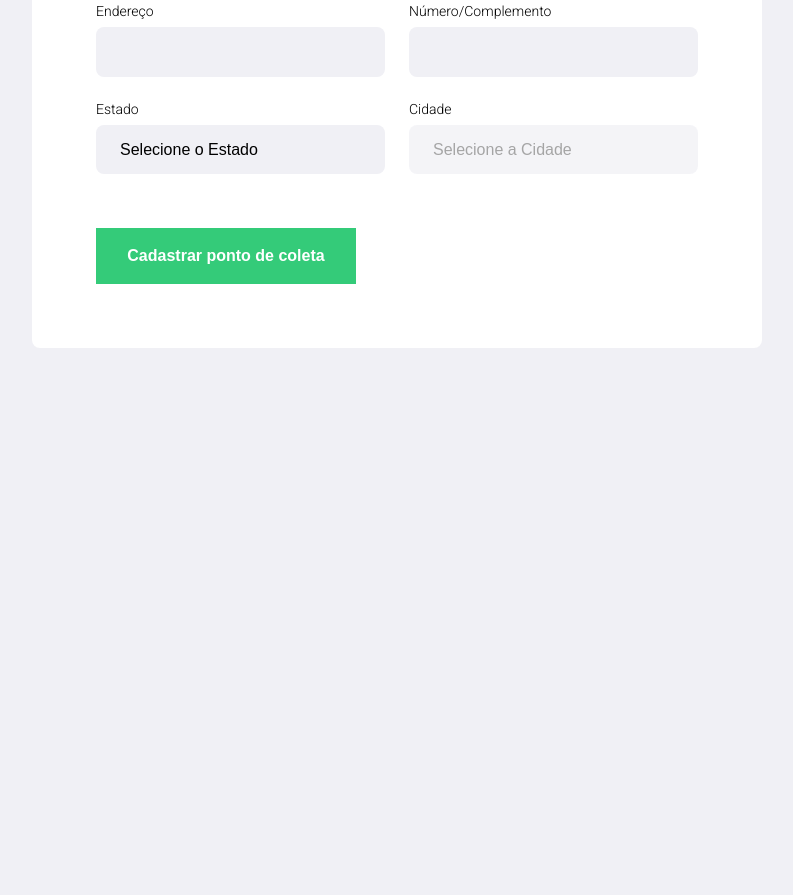
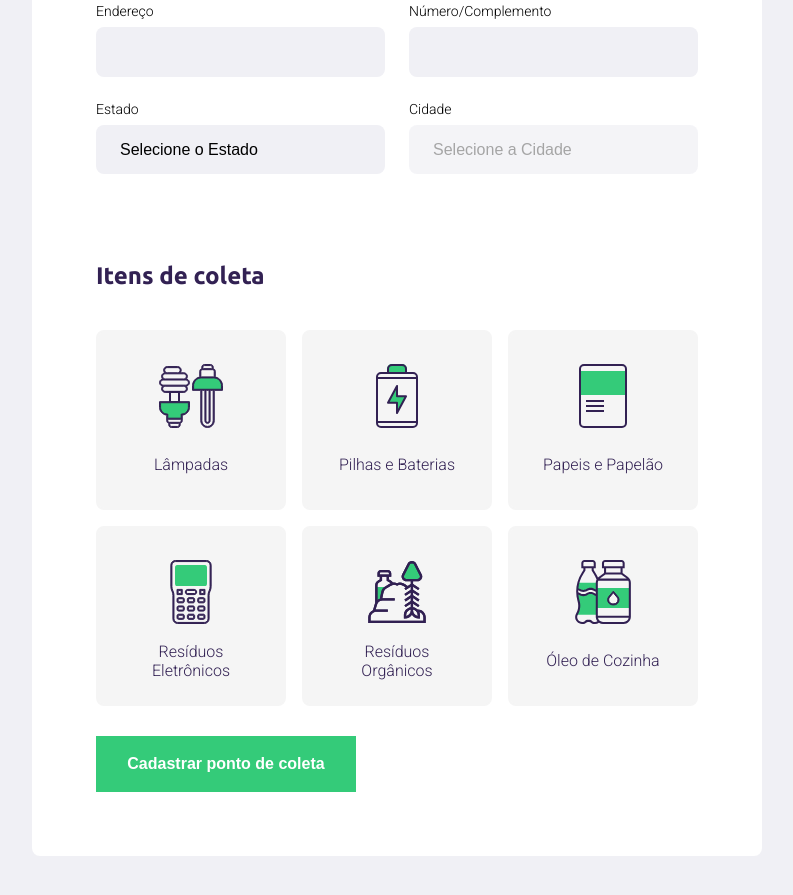
Before and after one commit to alvaropsouza/ecoleta, a plain HTML site: page create-point.html in a window 1280 px wide. Shown: the part 505-1400 px from the top of the page, without its empty margins (243-1036 px from the left). Before the commit the page ends 933 px from the top, so only its background shows below. Drawn offline with Linux system fonts and the light colour scheme; no server answers.

Commit message:
Added list of items
- Images;
- New Style while selected;
- list.

```diff
--- a/create-point.html
+++ b/create-point.html
@@ -33,24 +33,24 @@
 
                 <div class="field">
                     <label for="">Nome da entidade</label>
-                    <input type="text" name="name">
+                    <input type="text" name="name" required>
                 </div>
 
                 <div class="field-group">
                     <div class="field">
                         <label for="Adress">Endereço</label>
-                        <input type="text" name="adress">
+                        <input type="text" name="adress" required>
                     </div>
                     <div class="field">
                         <label for="Adress2">Número/Complemento</label>
-                        <input type="text" name="adress2">
+                        <input type="text" name="adress2" required>
                     </div>
                 </div>
 
                 <div class="field-group">
                     <div class="field">
                         <label for="state">Estado</label>
-                        <select name="uf">
+                        <select name="uf" required>
                             <option value="">Selecione o Estado</option>
                         </select>
 
@@ -58,13 +58,55 @@
                     </div>
                     <div class="field">
                         <label for="city">Cidade</label>
-                        <select name="city" disabled>
+                        <select name="city" disabled required>
                             <option value="">Selecione a Cidade</option>
                         </select>
 
                     </div>
                 </div>
             </fieldset>
+
+            <fieldset>
+                <legend>
+                    <h2>Itens de coleta</h2>
+                </legend>
+
+                <div class="items-grid">
+                    <li data-id="1">
+                        <img src="/assets/lampadas.svg" alt="Lâmpadas">
+                        <span>Lâmpadas</span>
+                    </li>
+
+                    <li data-id="2">
+                        <img src="assets/baterias.svg" alt="Pilhas e Baterias">
+                        <span>Pilhas e Baterias</span>
+                    </li>
+
+                    <li data-id="3">
+                        <img src="assets/papeis-papelao.svg" alt="Papéis e Papelão">
+                        <span>Papeis e Papelão</span>
+                    </li>
+
+                    <li data-id="4">
+                        <img src="assets/eletronicos.svg" alt="Resíduos Eletrônicos">
+                        <span>Resíduos Eletrônicos</span>
+                    </li>
+
+                    <li data-id="5">
+                        <img src="assets/organicos.svg" alt="Resíduos Orgânicos">
+                        <span>Resíduos Orgânicos</span>
+                    </li>
+
+                    <li data-id="6">
+                        <img src="assets/oleo.svg" alt="Óleo de Cozinha">
+                        <span>Óleo de Cozinha</span>
+                    </li>
+                </div>
+
+
+
+            </fieldset>
+
             <button type="submit">Cadastrar ponto de coleta</button>
         </form>
     </div>
--- a/scripts/create-point.js
+++ b/scripts/create-point.js
@@ -26,12 +26,15 @@
 
     const url = `https://servicodados.ibge.gov.br/api/v1/localidades/estados/${ufValue}/municipios`
 
+    citySelect.innerHTML = "<option value>Selecione a Cidade</option>"
+    citySelect.disabled = true
+
     fetch(url)
     .then( res => res.json() )
     .then( cities => {
 
         for(const city of cities) {
-            citySelect.innerHTML += `<option value="${city.id}">${city.nome}</option>`
+            citySelect.innerHTML += `<option value="${city.nome}">${city.nome}</option>`
         }
         citySelect.disabled = false;
     } )
@@ -40,3 +43,20 @@
 document
     .querySelector("select[name=uf]")
     .addEventListener("change", getCities)
+
+// Collect items
+
+const itemsToColect = document.querySelectorAll(".items-grid li")
+
+/*Easier way to select every item of a list u want, without using 'example.length; i++'*/
+for(const item of itemsToColect) {
+    item.addEventListener("click", handleSelectedItem)
+}
+
+function handleSelectedItem(event) {
+    const itemLi = event.target
+    // Add or remove a class with javascript '.toggle' do both(.add only add, .remove only remove)
+    itemLi.classList.toggle("selected")
+    const itemId = itemLi.dataset.id
+
+}
--- a/styles/create-point.css
+++ b/styles/create-point.css
@@ -120,3 +120,56 @@
 form button:hover {
     background-color: #2fb86e;
 }
+
+.items-grid {
+    /*hability to create columns*/
+    display: grid;
+    /*Set 3 columns with a 1 'fraction' spacing between each one*/
+    grid-template-columns: 1fr 1fr 1fr;
+    /*Works simmilar like 'margin' attribute, works well with lists*/
+    gap: 16px;
+}
+
+.items-grid li {
+    background-color: #f5f5f5;
+    /*Remove the little dots by side of lists, works like a text decoration none(?)*/
+    list-style: none;
+
+    border: 2px solid #f5f5f5;
+    border-radius: 8px;
+
+    height: 180px;
+
+    padding: 32px 24px 16px;
+
+    display: flex;
+    flex-direction: column;
+    align-items: center;
+    justify-content: space-between;
+
+    text-align: center;
+    /*Mouse click effect*/
+    cursor: pointer;
+}
+
+.items-grid li span {
+    margin-top: 9px;
+
+    flex: 1;
+    display: flex;
+
+    align-items: center;
+
+    color: var(--title-color);
+}
+
+/*Search for a items grid li that has a 'selected' class on it **MUST BE GLUED TO EACH OTHER***/
+.items-grid li.selected {
+    background: #e1faec;
+    border: 2px solid #34cb79;
+}
+
+.items-grid li img,
+.items-grid li span {
+    pointer-events: none;
+}
```
